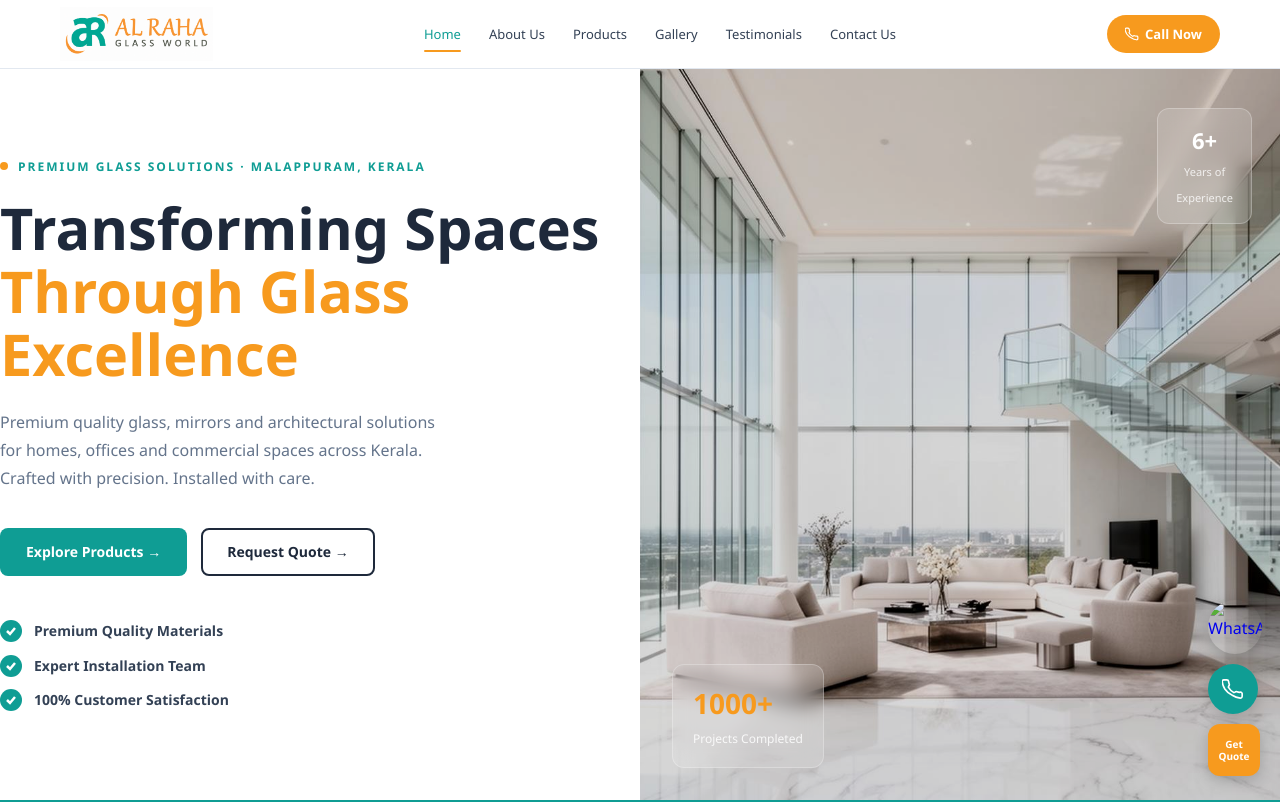
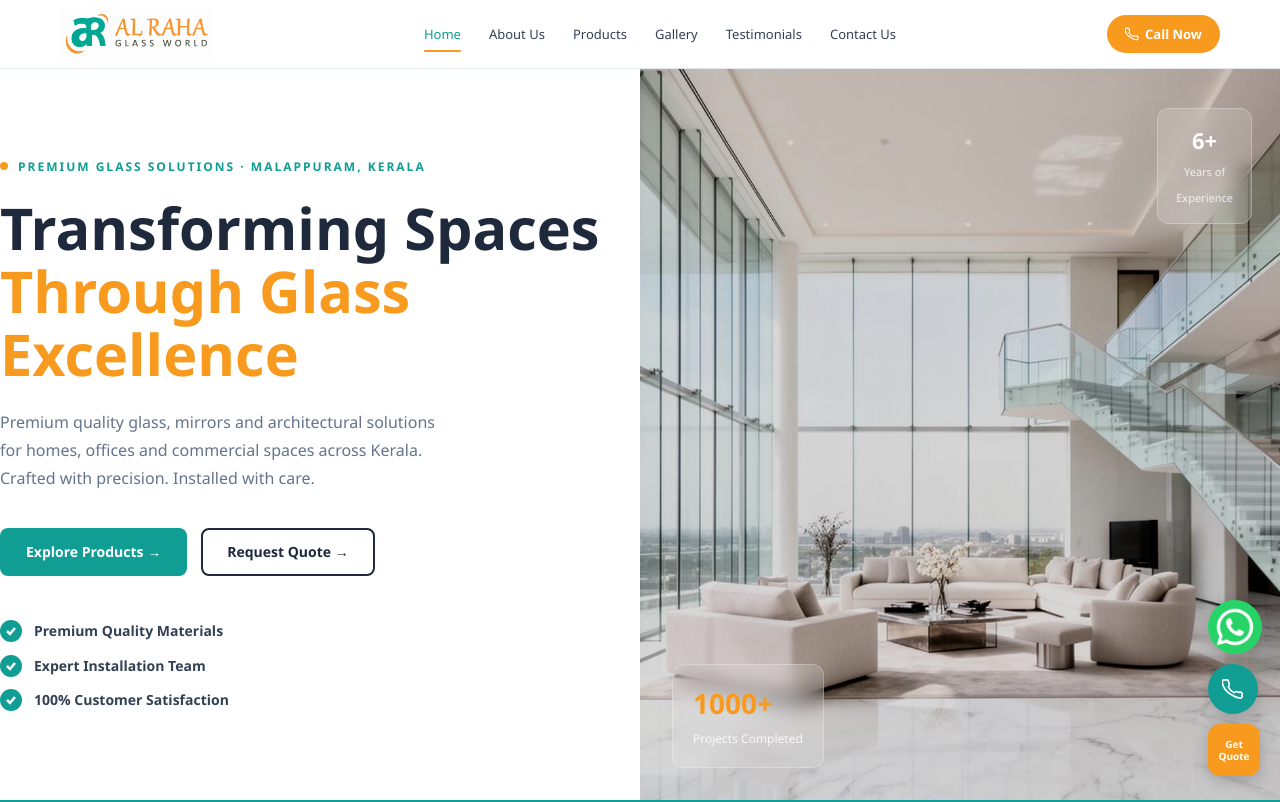
Before and after one commit to hameenk/alalrahaha, a plain HTML site: page index.html in a window 1280 px wide. Shown: the top 802 px of the page. Drawn offline with Linux system fonts and the light colour scheme.

Commit message:
v1codety101

```diff
--- a/index.html
+++ b/index.html
@@ -1154,7 +1154,7 @@ footer{background:#0a1628;color:rgba(255,255,255,.65);padding:60px 0 0}
 <!-- ═══ FLOATING BUTTONS ═══ -->
 <div class="float-btns">
   <a class="fab fab-wa" href="https://wa.me/919207237238" title="WhatsApp Us" target="_blank" rel="noopener" style="background:none;box-shadow:none;width:54px;height:54px;">
-    <img src="imgfolder/whatsapp.png" alt="WhatsApp" style="width:54px;height:54px;border-radius:50%;object-fit:cover;display:block;box-shadow:0 4px 16px rgba(0,0,0,.25);">
+    <img src="whatsapp.png" alt="WhatsApp" style="width:54px;height:54px;border-radius:50%;object-fit:cover;display:block;box-shadow:0 4px 16px rgba(0,0,0,.25);">
   </a>
   <a class="fab fab-call" href="tel:9207237238" title="Call Now">
     <svg viewBox="0 0 24 24" stroke="#fff" fill="none" stroke-width="2"><path d="M22 16.92v3a2 2 0 01-2.18 2 19.79 19.79 0 01-8.63-3.07A19.5 19.5 0 013.1 12a19.79 19.79 0 01-3-8.57A2 2 0 012.17 2h3a2 2 0 012 1.72c.127.96.361 1.903.7 2.81a2 2 0 01-.45 2.11L6.91 9.91a16 16 0 006.06 6.06l1.27-.55a2 2 0 012.11-.45c.907.339 1.85.573 2.81.7A2 2 0 0122 16.92z"/></svg>
```
